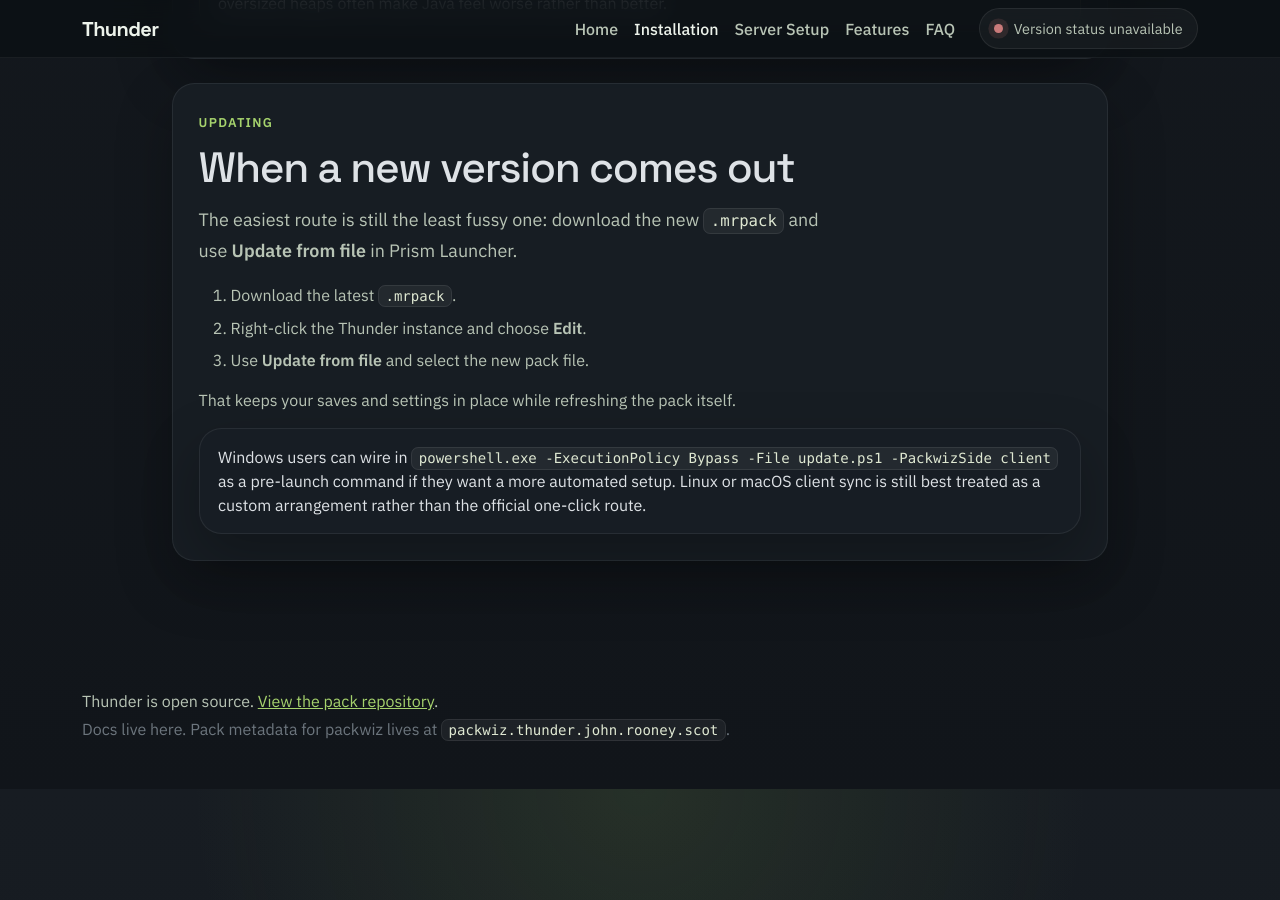
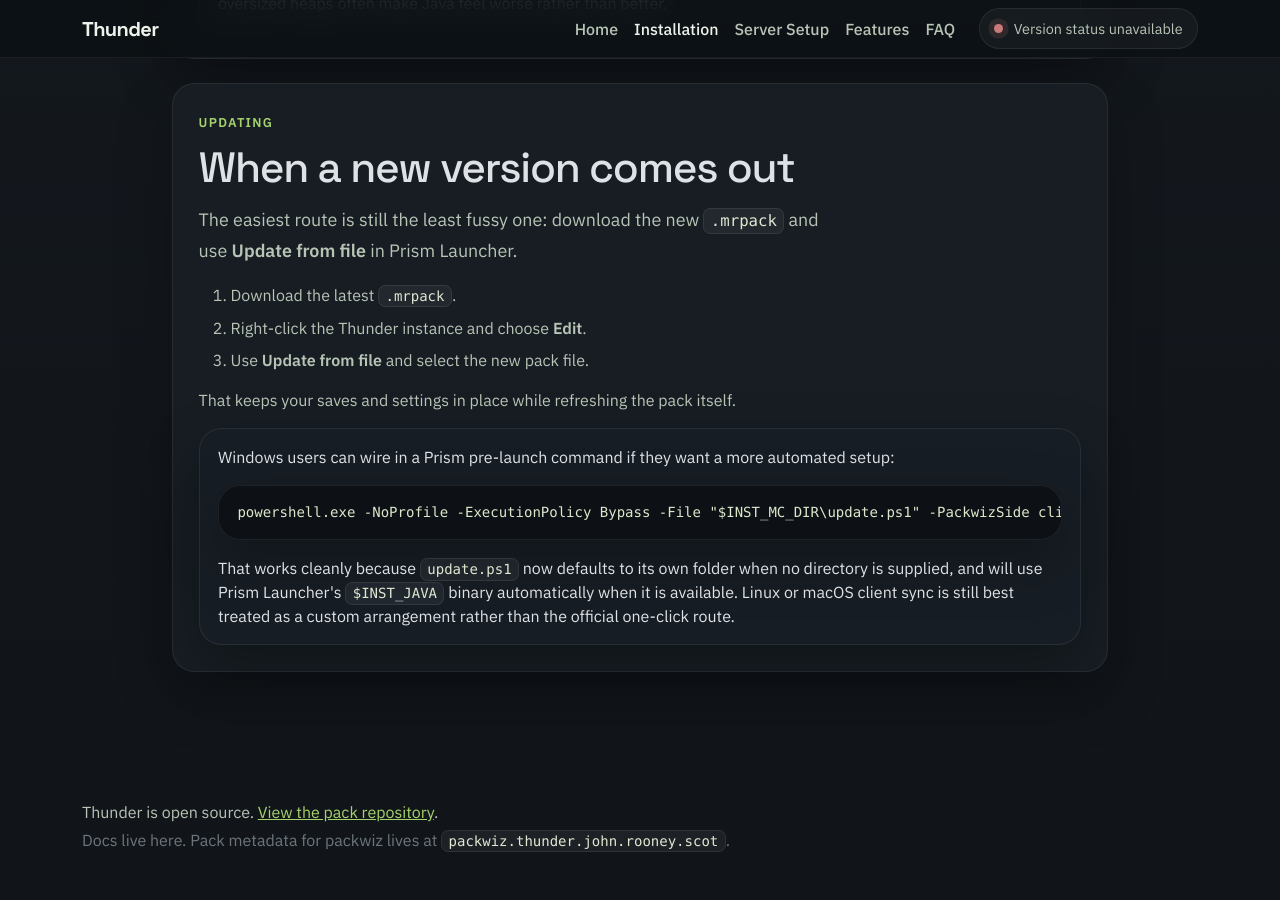
Before and after one commit to rooneyj9005/Thunder-docs, a Jekyll site: the page built from install.md, in a window 1280 px wide and 900 px high, scrolled down 1317 px. Built offline with Jekyll 4.4.1, drawn with Linux system fonts in a browser that asks for light colours; comment, search, counter and statistics services are not loaded.

Commit message:
docs: fix the Prism Windows pre-launch update command - point the command at update.ps1 inside INST_MC_DIR - document that the script now defaults to its own folder - note that Prism's INST_JAVA is used automatically when available
Signed-off-by: John Rooney <john@rooney.scot>

```diff
--- a/install.md
+++ b/install.md
@@ -104,7 +104,9 @@ description: Install Thunder with Prism Launcher or another Modrinth-compatible
       </ol>
       <p class="muted-copy mb-3">That keeps your saves and settings in place while refreshing the pack itself.</p>
       <div class="thunder-callout">
-        <p class="mb-0">Windows users can wire in <code>powershell.exe -ExecutionPolicy Bypass -File update.ps1 -PackwizSide client</code> as a pre-launch command if they want a more automated setup. Linux or macOS client sync is still best treated as a custom arrangement rather than the official one-click route.</p>
+        <p class="mb-3">Windows users can wire in a Prism pre-launch command if they want a more automated setup:</p>
+        <pre class="thunder-code mb-3"><code>powershell.exe -NoProfile -ExecutionPolicy Bypass -File "$INST_MC_DIR\update.ps1" -PackwizSide client</code></pre>
+        <p class="mb-0">That works cleanly because <code>update.ps1</code> now defaults to its own folder when no directory is supplied, and will use Prism Launcher's <code>$INST_JAVA</code> binary automatically when it is available. Linux or macOS client sync is still best treated as a custom arrangement rather than the official one-click route.</p>
       </div>
     </div>
   </section>
```
